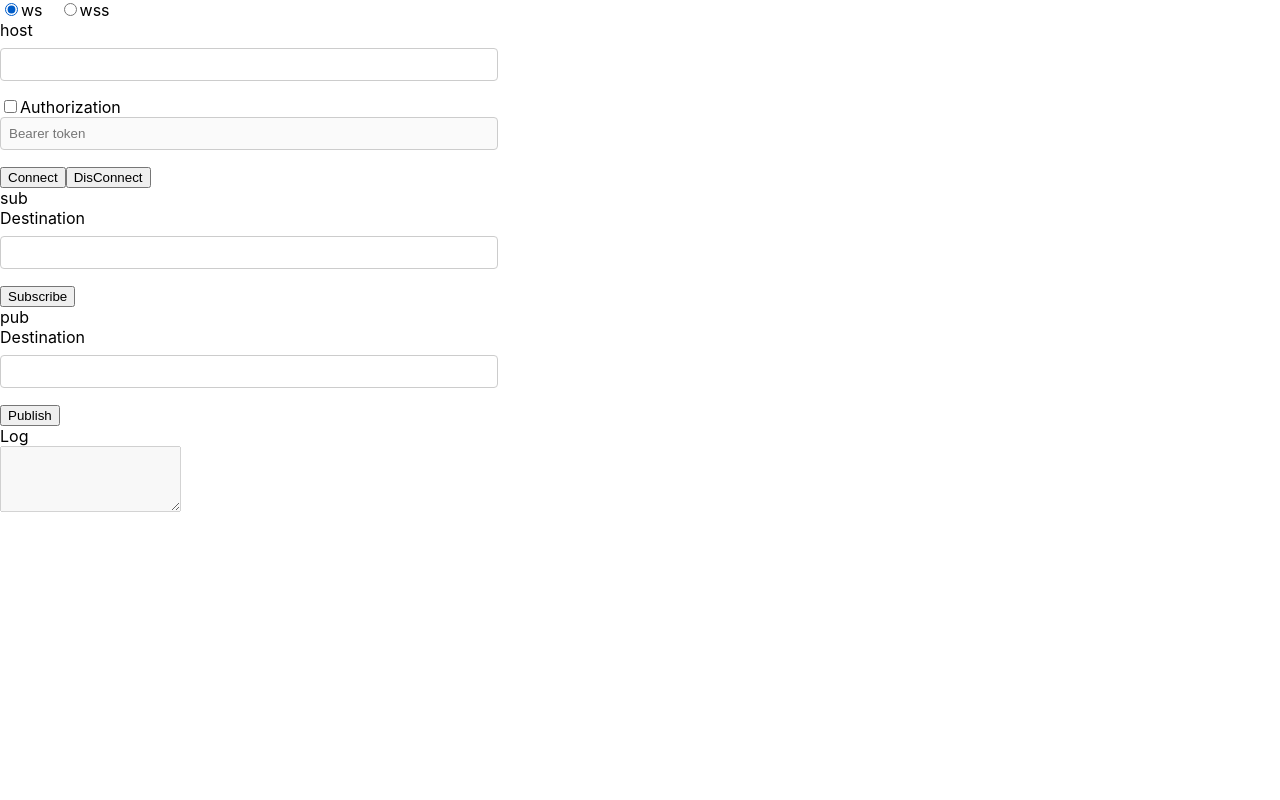
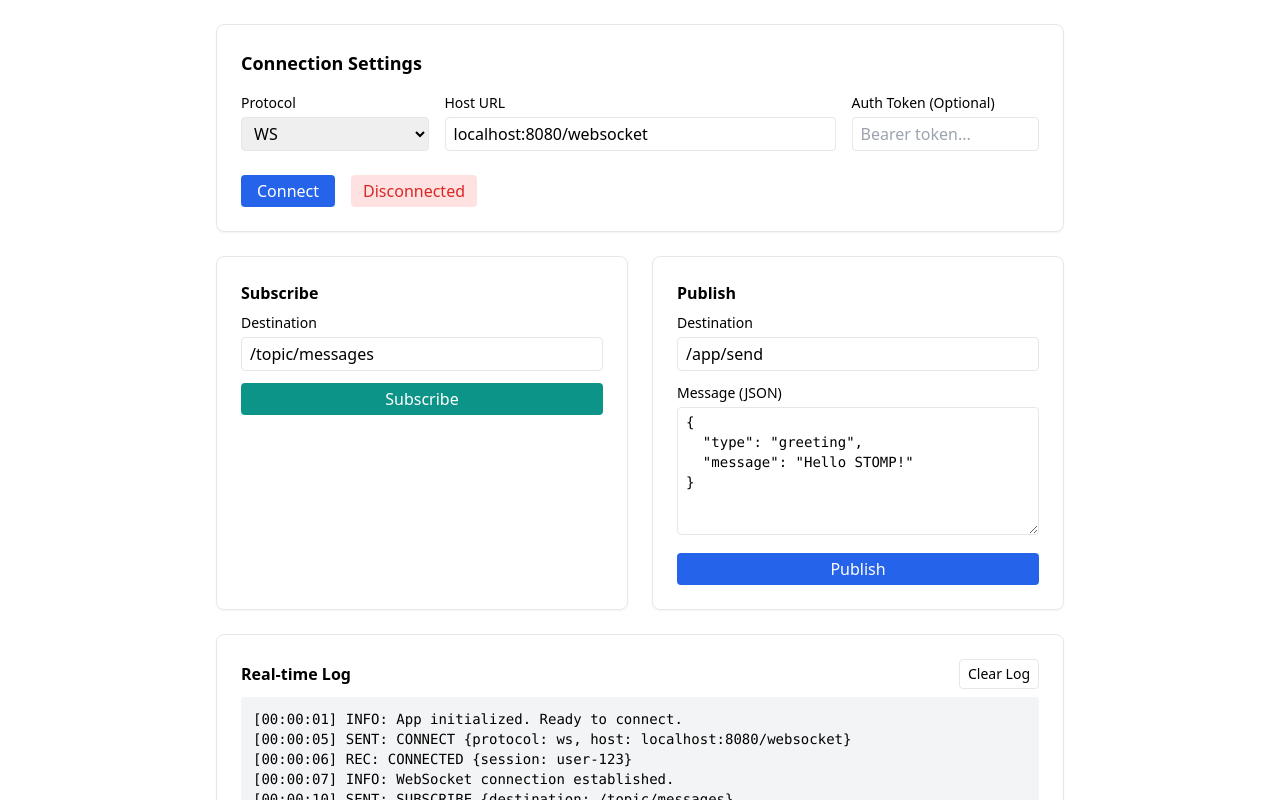
Before and after one commit to chea-young/study-react, a React (Create React App) app in the folder stomp/: page / in a window 1280 px wide. Shown: the top 800 px of the page. Built offline with nearby package versions, Linux system fonts and the light colour scheme.

Commit message:
Feature: add tailwind setting

```diff
--- a/stomp/package.json
+++ b/stomp/package.json
@@ -44,6 +44,9 @@
     ]
   },
   "devDependencies": {
-    "prettier": "^3.6.2"
+    "autoprefixer": "^10.4.21",
+    "postcss": "^8.5.6",
+    "prettier": "^3.6.2",
+    "tailwindcss": "^3.4.17"
   }
 }
--- /dev/null
+++ b/stomp/postcss.config.js
@@ -0,0 +1,6 @@
+module.exports = {
+  plugins: {
+    tailwindcss: {},
+    autoprefixer: {},
+  },
+}
--- a/stomp/src/App.js
+++ b/stomp/src/App.js
@@ -1,5 +1,6 @@
 import './App.css';
 import WebView from './app/webview/page';
+import './index.css';
 
 function App() {
   return (
--- a/stomp/src/app/webview/_component/StompSettingBody.js
+++ b/stomp/src/app/webview/_component/StompSettingBody.js
@@ -4,26 +4,28 @@ import Checkbox from "components/checkBox/Checkbox";
 import Textarea from "components/input/Textarea";
 import TextInput from "components/input/TextInput";
 import { useState } from "react";
-import "./StompSettingBody.css";
+import WebSocketUI from './design';
+import './StompSettingBody.css';
 
 const StompSettingBody = () => {
-  const [protocol, setProtocol] = useState("ws");
+  const [protocol, setProtocol] = useState('ws');
   const [host, setHost] = useState();
   const [token, setToken] = useState();
   const [isAuthorizationChecked, setIsAuthorizationChecked] = useState(false);
-  const [subDestination, setSubDestination] = useState("");
-  const [pubDestination, setPubDestination] = useState("");
-  const log = "";
+  const [subDestination, setSubDestination] = useState('');
+  const [pubDestination, setPubDestination] = useState('');
+  const log = '';
 
   const ConnectionSettingBox = () => {
     return (
       <div id="connection-setting">
+        <WebSocketUI />
         <div>
           <RadioButtonGroup
-            name={"protocol"}
+            name={'protocol'}
             options={[
-              { value: "ws", label: "ws" },
-              { value: "wss", label: "wss" },
+              { value: 'ws', label: 'ws' },
+              { value: 'wss', label: 'wss' },
             ]}
             selectedValue={protocol}
             onChange={(changedValue) => {
@@ -33,7 +35,7 @@ const StompSettingBody = () => {
         </div>
         <div>
           <TextInput
-            label={"host"}
+            label={'host'}
             value={host}
             onChange={(changeValue) => {
               setHost(changeValue);
@@ -49,10 +51,10 @@ const StompSettingBody = () => {
             }}
           />
           <TextInput
-            label={""}
+            label={''}
             value={token}
             disabled={!isAuthorizationChecked}
-            placeholder={"Bearer token"}
+            placeholder={'Bearer token'}
             onChange={(changeValue) => {
               setToken(changeValue);
             }}
@@ -71,9 +73,9 @@ const StompSettingBody = () => {
       <div className="container">
         <ConnectionSettingBox />
         <div id="sub">
-          {"sub"}
+          {'sub'}
           <TextInput
-            label={"Destination"}
+            label={'Destination'}
             value={subDestination}
             onChange={(changeValue) => {
               setSubDestination(changeValue);
@@ -82,9 +84,9 @@ const StompSettingBody = () => {
           <Button label="Subscribe" onClick={() => {}} />
         </div>
         <div id="pub">
-          {"pub"}
+          {'pub'}
           <TextInput
-            label={"Destination"}
+            label={'Destination'}
             value={pubDestination}
             onChange={(changeValue) => {
               setPubDestination(changeValue);
@@ -93,7 +95,7 @@ const StompSettingBody = () => {
           <Button label="Publish" onClick={() => {}} />
         </div>
         <div id="log">
-          {"Log"}
+          {'Log'}
 
           <div>
             <Textarea value={log} disabled />
--- a/stomp/design.js
+++ b/stomp/src/app/webview/_component/design.js
@@ -1,5 +1,5 @@
 // WebSocketUI.jsx
-import React, { useState } from "react";
+import { useState } from "react";
 
 export default function WebSocketUI() {
   const [protocol, setProtocol] = useState("WS");
--- a/stomp/src/index.css
+++ b/stomp/src/index.css
@@ -11,3 +11,7 @@ code {
   font-family: source-code-pro, Menlo, Monaco, Consolas, 'Courier New',
     monospace;
 }
+
+@tailwind base;
+@tailwind components;
+@tailwind utilities;
--- /dev/null
+++ b/stomp/tailwind.config.js
@@ -0,0 +1,8 @@
+/** @type {import('tailwindcss').Config} */
+module.exports = {
+  content: ["./src/**/*.{js,jsx,ts,tsx}"],
+  theme: {
+    extend: {},
+  },
+  plugins: [],
+};
```
Also changed, not shown: 1 other file (tests, documents, lock files or other folders).
